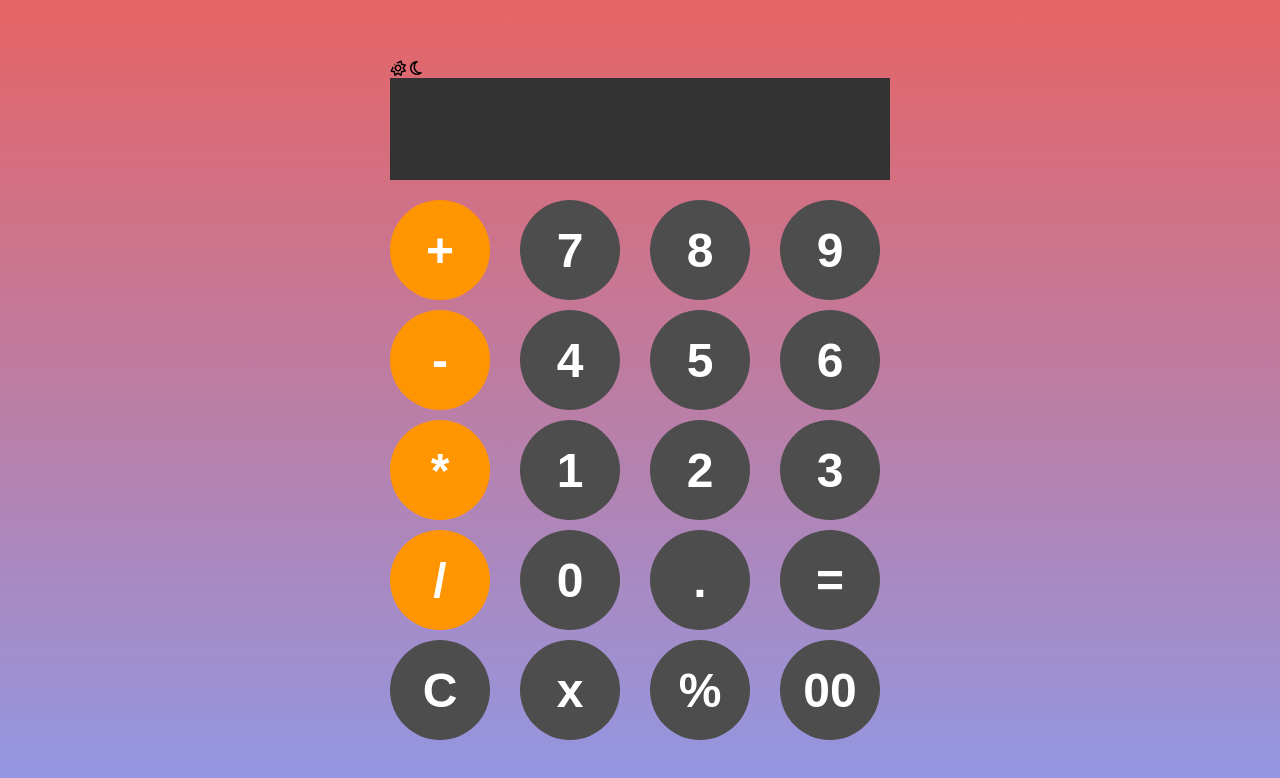
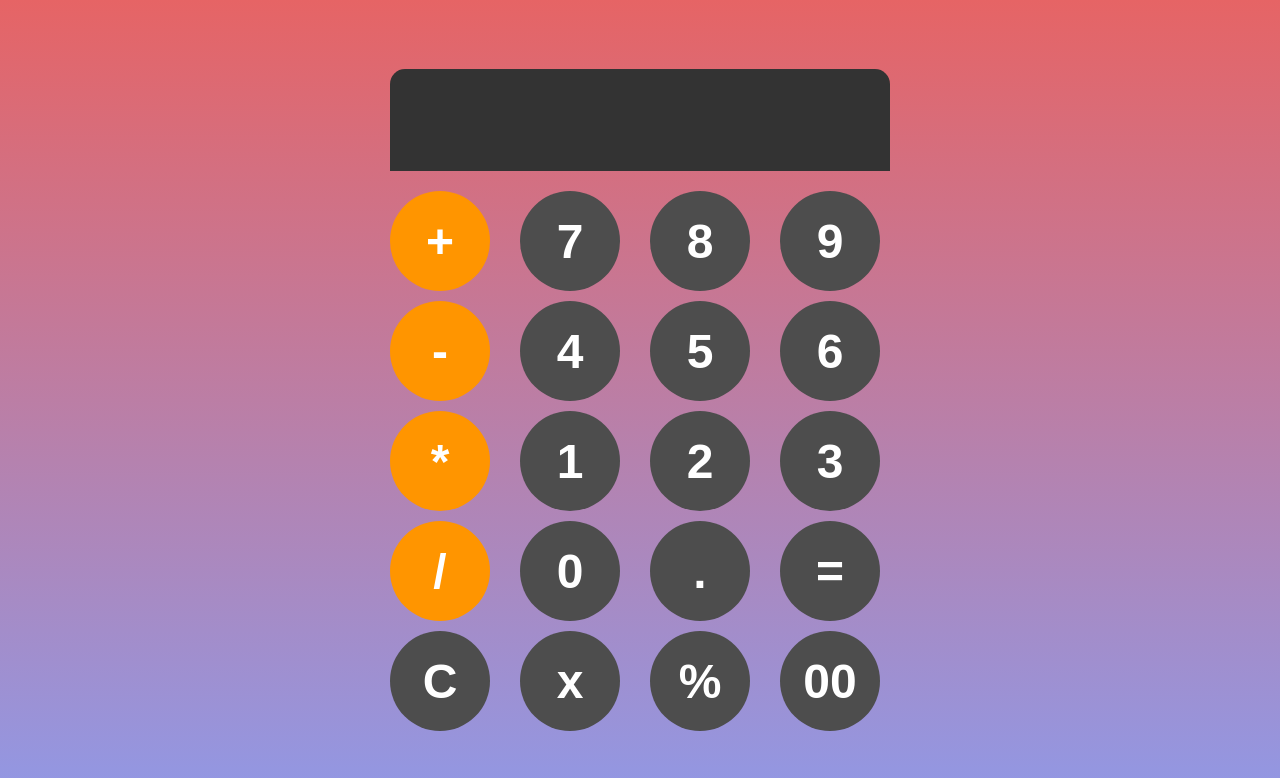
Before and after one commit to limsopheak16/Calculator, a plain HTML site: page index.html in a window 1280 px wide. Drawn offline with Linux system fonts and the light colour scheme.

Commit message:
delete anything

```diff
--- a/index.html
+++ b/index.html
@@ -8,12 +8,7 @@
     <link rel="stylesheet" href="https://cdnjs.cloudflare.com/ajax/libs/font-awesome/6.7.2/css/all.min.css">
 </head>
 <body>
-
     <div class="container" id="calcuator">
-        <div class="toggle-btn">
-            <i class="fa-regular fa-sun" id="light-mode-btn"></i>
-            <i class="fa-regular fa-moon" id="dark-mode-btn"></i>
-        </div>
         <input class="input-box" id="display" readonly>
 
         <div id="keys">
```
